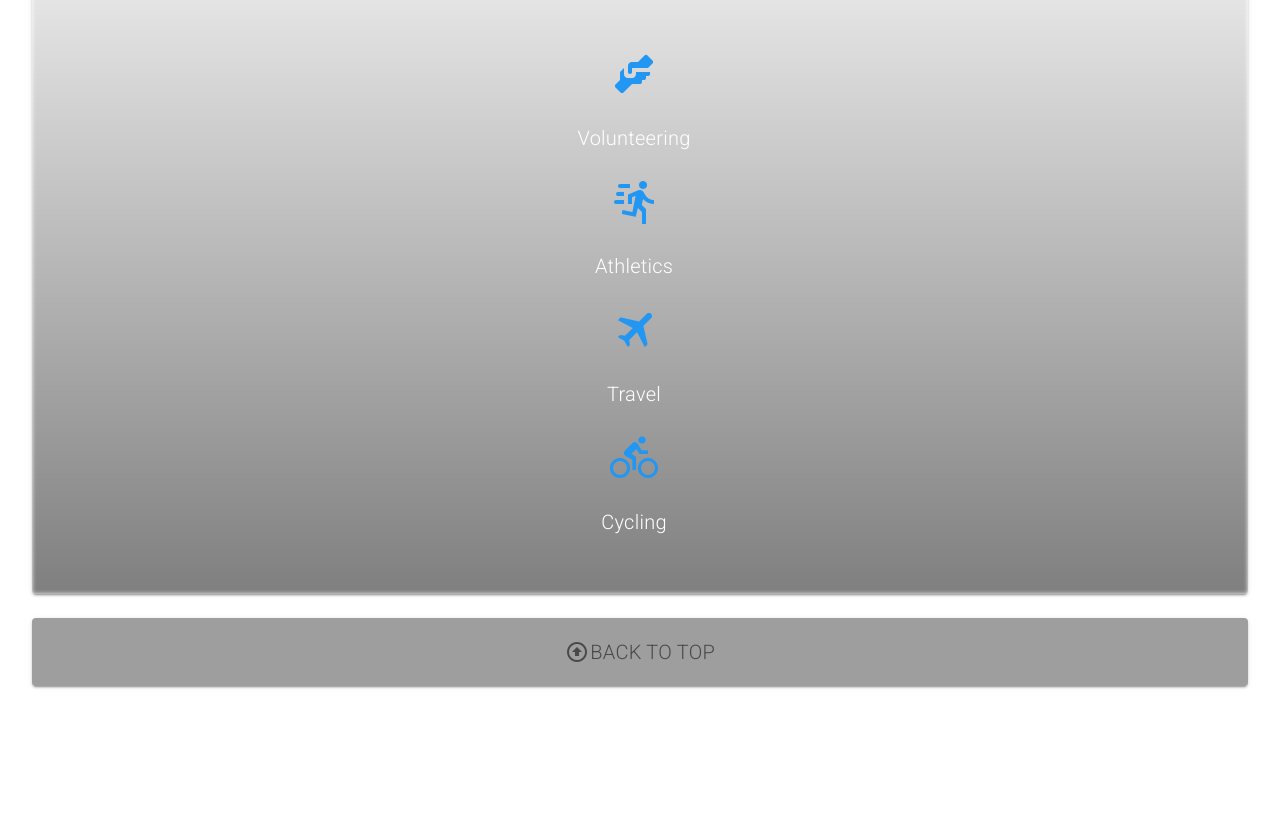
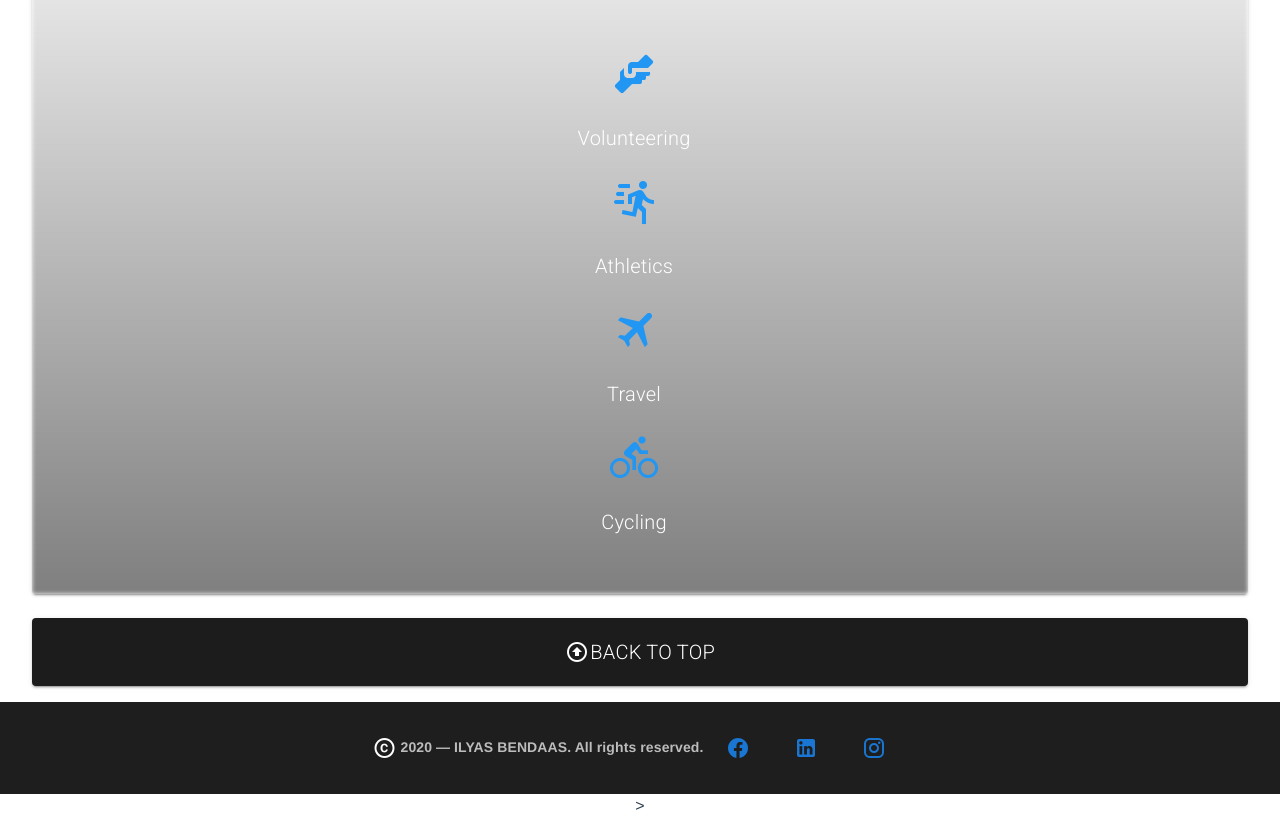
Before and after one commit to BendaasIlyas/portfolio_vue, a Vue app: page / in a window 1280 px wide. Shown: the part 2332-3150 px from the top of the page. Before the commit the page ends 3034 px from the top, so only its background shows below. Built offline with nearby package versions, Linux system fonts and the light colour scheme.

Commit message:
create footer

```diff
--- a/src/App.vue
+++ b/src/App.vue
@@ -19,11 +19,15 @@
     >
       <v-icon>mdi-arrow-up-bold-circle-outline</v-icon>
     </v-btn>
+
+    <Footer />>
+
   </v-app>
 </template>
 
 <script>
 import Navbar from "@/components/Navbar";
+import Footer from "@/components/Footer";
 
 export default {
   name: "App",
@@ -34,6 +38,7 @@
   },
   components: {
     Navbar,
+    Footer,
   },
   methods: {
     top() {
--- /dev/null
+++ b/src/components/Footer.vue
@@ -0,0 +1,47 @@
+<template>
+  <v-footer dark padless>
+    <v-card
+      flat
+      tile
+      class="#0c0c0c lighten-1 grey--text text-center col-md-12 col-sm-12 col-xs-12"
+    >
+      <v-card-text>
+        <v-icon>mdi-copyright</v-icon>
+        <strong>
+          {{ new Date().getFullYear() }} — ILYAS BENDAAS. All rights
+          reserved.</strong
+        >
+        <v-btn v-for="icon in icons" :key="icon" class="mx-4 grey--text" icon>
+          <!-- <v-icon size="24px">{{ icon }}</v-icon> -->
+          <a :href="icon.url" :target="icon.target"
+            ><v-icon size="24px">{{ icon.name }}</v-icon></a
+          >
+        </v-btn>
+      </v-card-text>
+    </v-card>
+  </v-footer>
+</template>
+
+<script>
+export default {
+  data: () => ({
+    icons: [
+      {
+        name: "mdi-facebook",
+        url: "https://web.facebook.com/Bendaasilyas",
+        target: "_blank",
+      },
+      {
+        name: "mdi-linkedin",
+        url: "https://www.linkedin.com/in/ilyas-bendaas-834337107/",
+        target: "_blank",
+      },
+      {
+        name: "mdi-instagram",
+        url: "https://www.instagram.com/bendaasilyas/",
+        target: "_blank",
+      },
+    ],
+  }),
+};
+</script>
--- a/src/views/Home.vue
+++ b/src/views/Home.vue
@@ -186,8 +186,8 @@
         max-width="344"
         outlined
       >
-        <v-card class="pa-4 white--text text-center" color="grey">
-          <v-btn icon @click="$vuetify.goTo(0, easeInOutCubic)">
+        <v-card class="pa-4 white--text text-center" color="#1c1c1c">
+          <v-btn class="white--text" icon @click="$vuetify.goTo(0, easeInOutCubic)">
             <v-icon>mdi-arrow-up-bold-circle-outline</v-icon>
             <span class="title font-weight-light">Back to Top</span>
           </v-btn>
```
